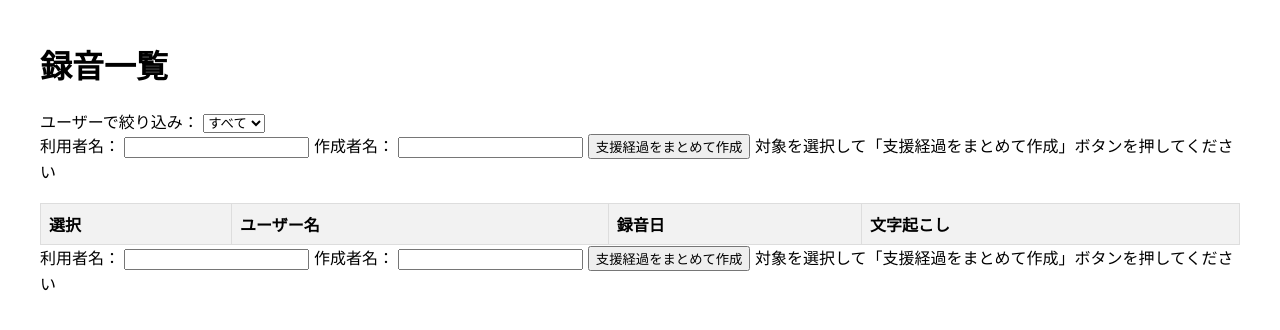
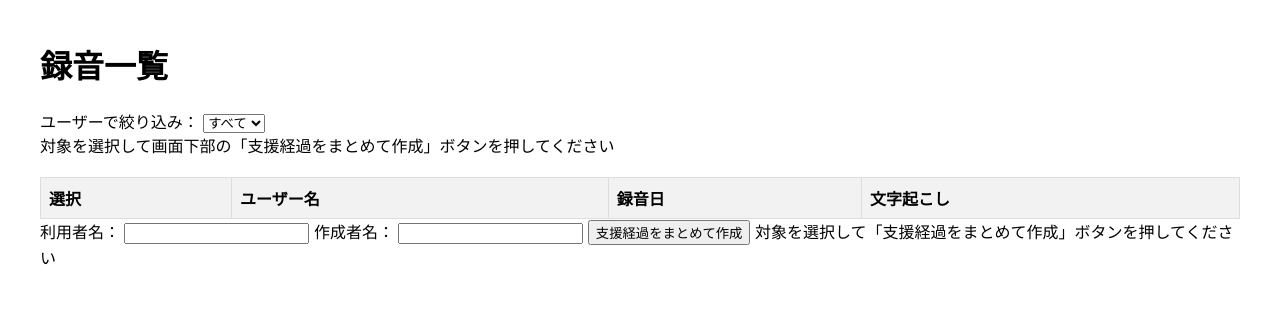
Before and after one commit to kazuaki-ito/voice-memo, a FastAPI app: template templates/recordings.html in a window 1280 px wide. Shown: the top 330 px of the page. Run offline with FastAPI, Linux system fonts and the light colour scheme; the template is opened without the code that fills it, so the values that code supplies are empty.

Commit message:
レイアウト微調整

```diff
--- a/templates/recordings.html
+++ b/templates/recordings.html
@@ -74,12 +74,7 @@
 
     <div class="table-container">
         <form method="post" action="/support_log_batch">
-            <label>利用者名：</label>
-            <input type="text" name="user_name" required>
-            <label>作成者名：</label>
-            <input type="text" name="author_name" required>
-            <button type="submit">支援経過をまとめて作成</button>
-            対象を選択して「支援経過をまとめて作成」ボタンを押してください
+            対象を選択して画面下部の「支援経過をまとめて作成」ボタンを押してください
             <table>
                 <thead>
                 <tr>
--- a/templates/support_log_batch.html
+++ b/templates/support_log_batch.html
@@ -2,7 +2,7 @@
 <html>
 <head>
   <meta charset="utf-8">
-  <title>支援経過</title>
+  <title>居宅介護支援経過</title>
   <style>
     body {
       font-family: "Noto Sans JP", sans-serif;
@@ -53,7 +53,7 @@
   </style>
 </head>
 <body>
-  <h1>支援経過まとめ</h1>
+  <h1>居宅介護支援経過</h1>
 
   <table class="info-table">
     <tr>
@@ -61,7 +61,7 @@
       <td>{{ user_name }}</td>
     </tr>
     <tr>
-      <td><strong>作成者氏名</strong></td>
+      <td><strong>居宅サービス計画作成者者氏名</strong></td>
       <td>{{ author_name }}</td>
     </tr>
   </table>
```
